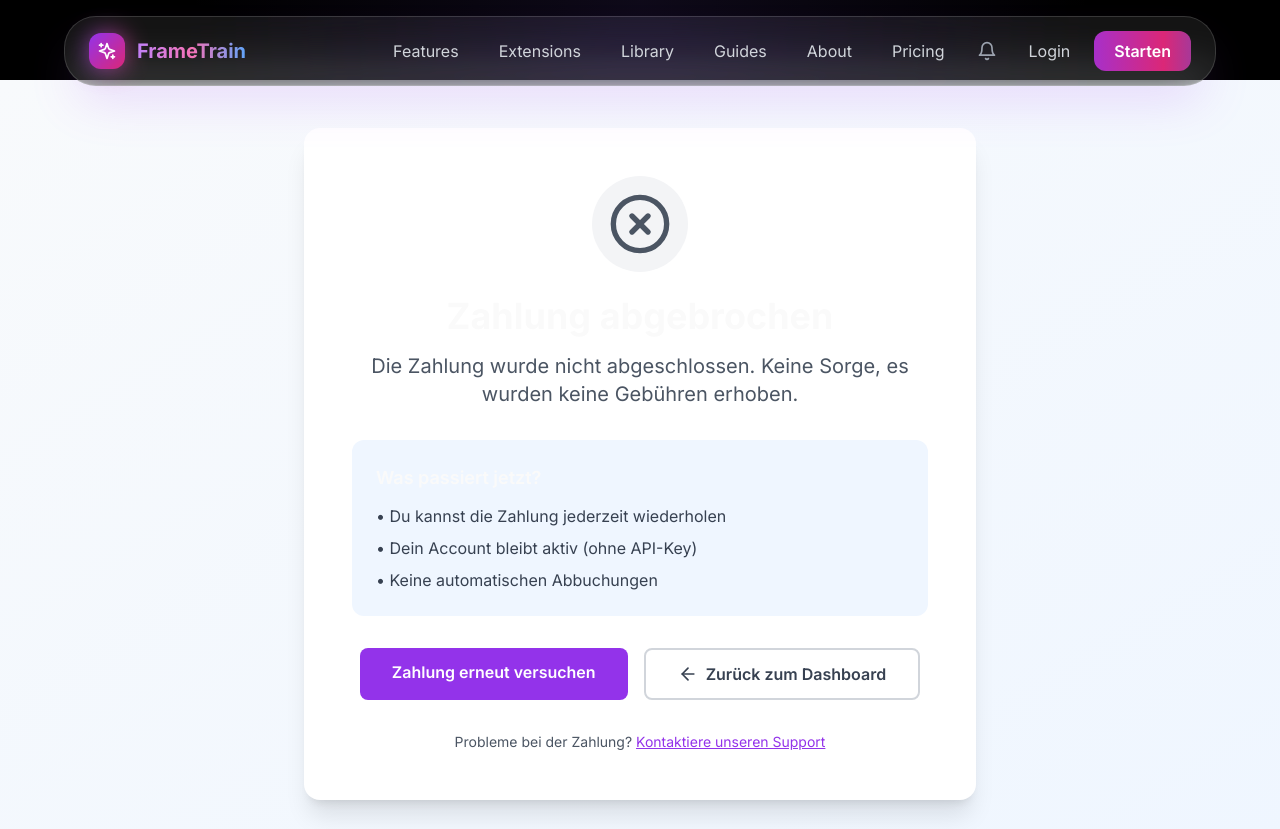
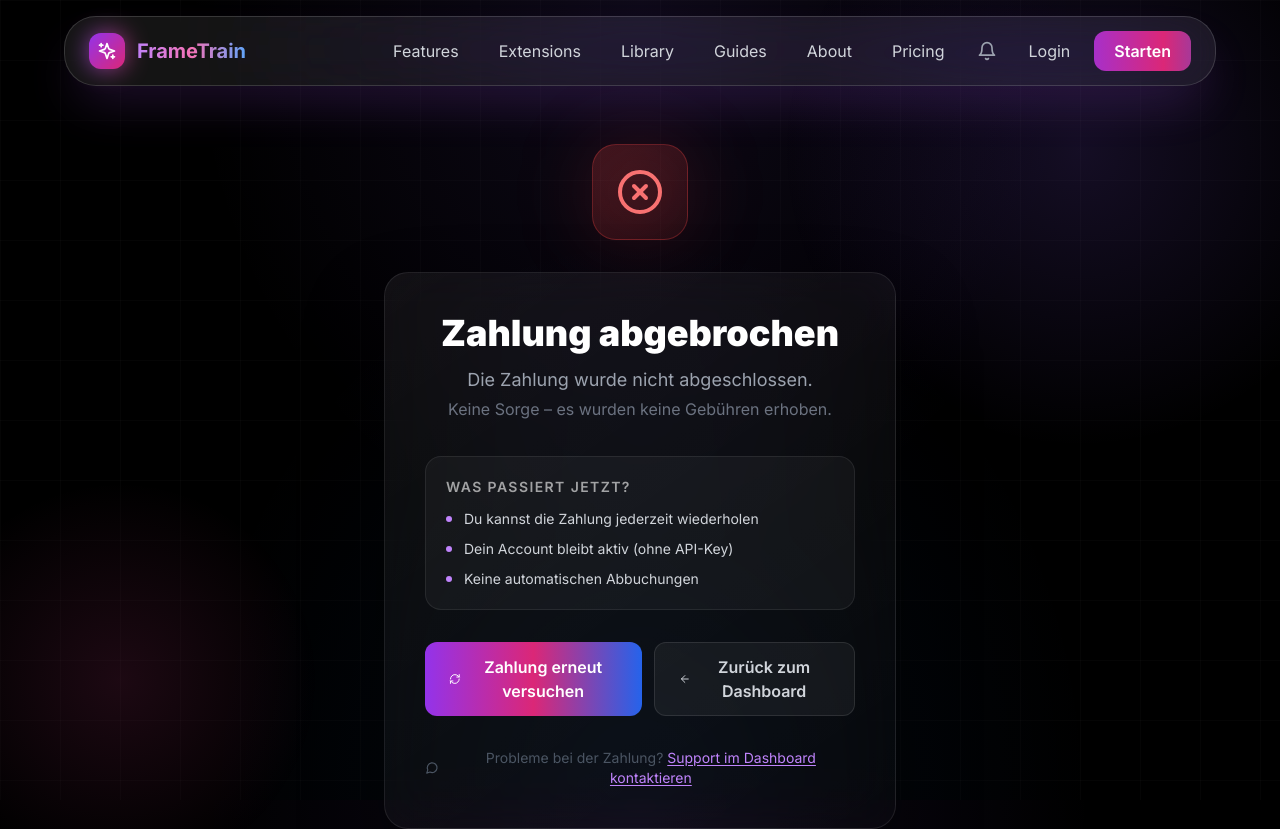
Before and after one commit to FrameSphere/FrameTrain-Website, a Next.js app: page /payment/cancel in a window 1280 px wide. Shown: the top 829 px of the page. Built offline with nearby package versions, Linux system fonts and the light colour scheme; no server answers; the database is empty.

Commit message:
Payment fixes, better design, contact support fix

```diff
--- a/src/app/dashboard/page.tsx
+++ b/src/app/dashboard/page.tsx
@@ -1,7 +1,7 @@
 'use client'
 
 import { useEffect, useState, useRef, useCallback } from 'react'
-import { useRouter } from 'next/navigation'
+import { useRouter, useSearchParams } from 'next/navigation'
 import { useAuth } from '@/contexts/AuthContext'
 import { Header } from '@/components/Header'
 import { Footer } from '@/components/Footer'
@@ -118,6 +118,7 @@ function CommunityNameErrorModal({ name, onClose }: { name: string; onClose: ()
 // ── Main Dashboard ─────────────────────────────────────────────────
 export default function DashboardPage() {
   const router = useRouter()
+  const searchParams = useSearchParams()
   const { user, isAuthenticated, loading: authLoading } = useAuth()
   const [apiKeys, setApiKeys] = useState<ApiKey[]>([])
   const [copiedKey, setCopiedKey] = useState<string | null>(null)
@@ -206,6 +207,17 @@ export default function DashboardPage() {
   }, [isAuthenticated, user])
 
   useEffect(() => { fetchAppVersion() }, [])
+
+  // ?support=open → Support-Sektion direkt aufklappen
+  useEffect(() => {
+    if (searchParams.get('support') === 'open') {
+      setSupportOpen(true)
+      // Sanft zur Support-Sektion scrollen
+      setTimeout(() => {
+        document.getElementById('support-section')?.scrollIntoView({ behavior: 'smooth', block: 'start' })
+      }, 400)
+    }
+  }, [searchParams])
 
   useEffect(() => {
     if (supportOpen) setStoredTickets(getAll())
@@ -686,7 +698,7 @@ export default function DashboardPage() {
           </div>
 
           {/* ── SUPPORT ──────────────────────────────────────────── */}
-          <div className="glass-strong rounded-2xl shadow-lg border border-white/10 overflow-hidden">
+          <div id="support-section" className="glass-strong rounded-2xl shadow-lg border border-white/10 overflow-hidden">
             {/* Header */}
             <button
               onClick={() => {
--- a/src/app/page.tsx
+++ b/src/app/page.tsx
@@ -402,7 +402,7 @@ export default function HomePage() {
                     </li>
                   ))}
                 </ul>
-                <Link href={isAuthenticated ? "/payment" : "/register"}
+                <Link href={isAuthenticated ? "/payment?plan=yearly" : "/register"}
                   className="group relative block w-full py-3 rounded-2xl overflow-hidden text-center"
                 >
                   <div className="absolute inset-0 bg-gradient-to-r from-green-600 to-emerald-600" />
--- a/src/app/payment/cancel/page.tsx
+++ b/src/app/payment/cancel/page.tsx
@@ -3,64 +3,101 @@
 import Link from 'next/link'
 import { Header } from '@/components/Header'
 import { Footer } from '@/components/Footer'
-import { XCircle, ArrowLeft } from 'lucide-react'
+import { XCircle, ArrowLeft, RefreshCw, MessageCircle } from 'lucide-react'
 
 export default function PaymentCancelPage() {
   return (
-    <div className="min-h-screen flex flex-col">
+    <div className="min-h-screen flex flex-col relative overflow-hidden">
+      {/* Background — identisch zu den anderen Seiten */}
+      <div className="fixed inset-0 pointer-events-none">
+        <div className="absolute w-[600px] h-[600px] rounded-full top-[-150px] right-[-100px]"
+          style={{ background: 'radial-gradient(circle, rgba(139,92,246,0.15) 0%, transparent 70%)' }} />
+        <div className="absolute w-[400px] h-[400px] rounded-full bottom-[-80px] left-[-80px]"
+          style={{ background: 'radial-gradient(circle, rgba(236,72,153,0.12) 0%, transparent 70%)' }} />
+        <div className="absolute inset-0"
+          style={{
+            backgroundImage:
+              'linear-gradient(rgba(255,255,255,0.02) 1px, transparent 1px), linear-gradient(90deg, rgba(255,255,255,0.02) 1px, transparent 1px)',
+            backgroundSize: '60px 60px',
+          }} />
+      </div>
+
       <Header />
 
-      <main className="flex-1 flex items-center justify-center px-4 py-12 bg-gradient-to-br from-slate-50 to-blue-50">
-        <div className="w-full max-w-2xl">
-          <div className="bg-white rounded-2xl shadow-xl p-8 md:p-12 text-center">
-            {/* Cancel Icon */}
-            <div className="flex justify-center mb-6">
-              <div className="bg-gray-100 rounded-full p-4">
-                <XCircle className="w-16 h-16 text-gray-600" />
+      <main className="flex-1 flex items-center justify-center px-4 py-16 relative">
+        <div className="w-full max-w-lg">
+
+          {/* Icon */}
+          <div className="flex justify-center mb-8">
+            <div className="relative">
+              <div className="absolute inset-0 bg-red-500/20 rounded-full blur-2xl" />
+              <div className="relative w-24 h-24 rounded-3xl flex items-center justify-center"
+                style={{ background: 'linear-gradient(135deg, rgba(239,68,68,0.2), rgba(239,68,68,0.08))', border: '1px solid rgba(239,68,68,0.3)' }}>
+                <XCircle className="w-12 h-12 text-red-400" />
               </div>
             </div>
+          </div>
 
-            {/* Cancel Message */}
-            <h1 className="text-4xl font-bold mb-4">Zahlung abgebrochen</h1>
-            <p className="text-xl text-gray-600 mb-8">
-              Die Zahlung wurde nicht abgeschlossen. Keine Sorge, es wurden keine Gebühren erhoben.
+          {/* Card */}
+          <div className="rounded-3xl p-8 md:p-10 text-center"
+            style={{
+              background: 'linear-gradient(145deg, rgba(255,255,255,0.06), rgba(255,255,255,0.02))',
+              border: '1px solid rgba(255,255,255,0.09)',
+              backdropFilter: 'blur(24px)',
+              boxShadow: '0 40px 80px rgba(0,0,0,0.4)',
+            }}>
+
+            <h1 className="text-4xl font-black text-white mb-3">Zahlung abgebrochen</h1>
+            <p className="text-gray-400 text-lg mb-8 leading-relaxed">
+              Die Zahlung wurde nicht abgeschlossen.
+              <br />
+              <span className="text-gray-500 text-base">Keine Sorge – es wurden keine Gebühren erhoben.</span>
             </p>
 
             {/* Info Box */}
-            <div className="bg-blue-50 rounded-xl p-6 mb-8 text-left">
-              <h2 className="text-lg font-semibold mb-3">Was passiert jetzt?</h2>
-              <ul className="space-y-2 text-gray-700">
-                <li>• Du kannst die Zahlung jederzeit wiederholen</li>
-                <li>• Dein Account bleibt aktiv (ohne API-Key)</li>
-                <li>• Keine automatischen Abbuchungen</li>
+            <div className="rounded-2xl p-5 mb-8 text-left"
+              style={{ background: 'rgba(255,255,255,0.04)', border: '1px solid rgba(255,255,255,0.08)' }}>
+              <h2 className="text-white font-semibold mb-3 text-sm uppercase tracking-widest opacity-60">Was passiert jetzt?</h2>
+              <ul className="space-y-2.5">
+                {[
+                  'Du kannst die Zahlung jederzeit wiederholen',
+                  'Dein Account bleibt aktiv (ohne API-Key)',
+                  'Keine automatischen Abbuchungen',
+                ].map(item => (
+                  <li key={item} className="flex items-center gap-3 text-gray-300 text-sm">
+                    <span className="w-1.5 h-1.5 rounded-full bg-purple-400 flex-shrink-0" />
+                    {item}
+                  </li>
+                ))}
               </ul>
             </div>
 
-            {/* Action Buttons */}
-            <div className="flex flex-col sm:flex-row gap-4 justify-center">
-              <Link
-                href="/payment"
-                className="px-8 py-3 bg-primary-600 text-white rounded-lg font-semibold hover:bg-primary-700 transition"
-              >
-                Zahlung erneut versuchen
+            {/* Buttons */}
+            <div className="flex flex-col sm:flex-row gap-3 justify-center mb-8">
+              <Link href="/payment"
+                className="relative group flex items-center justify-center gap-2 px-6 py-3 rounded-xl overflow-hidden font-semibold text-white">
+                <div className="absolute inset-0 bg-gradient-to-r from-purple-600 via-pink-600 to-blue-600" />
+                <RefreshCw className="relative w-4 h-4" />
+                <span className="relative">Zahlung erneut versuchen</span>
               </Link>
-              <Link
-                href="/dashboard"
-                className="px-8 py-3 border-2 border-gray-300 text-gray-700 rounded-lg font-semibold hover:bg-gray-50 transition flex items-center justify-center gap-2"
-              >
-                <ArrowLeft className="w-5 h-5" />
+              <Link href="/dashboard"
+                className="flex items-center justify-center gap-2 px-6 py-3 rounded-xl font-semibold text-gray-300 hover:text-white transition-all"
+                style={{ background: 'rgba(255,255,255,0.05)', border: '1px solid rgba(255,255,255,0.1)' }}>
+                <ArrowLeft className="w-4 h-4" />
                 Zurück zum Dashboard
               </Link>
             </div>
 
-            {/* Support Note */}
-            <div className="mt-8 text-sm text-gray-600">
-              <p>
-                Probleme bei der Zahlung?{' '}
-                <a href="mailto:support@frametrain.ai" className="text-primary-600 hover:text-primary-700 underline">
-                  Kontaktiere unseren Support
-                </a>
-              </p>
+            {/* Support */}
+            <div className="flex items-center justify-center gap-2 text-sm text-gray-600">
+              <MessageCircle className="w-3.5 h-3.5" />
+              <span>Probleme bei der Zahlung?{' '}
+                <Link
+                  href="/dashboard?support=open"
+                  className="text-purple-400 hover:text-purple-300 underline underline-offset-2 transition-colors">
+                  Support im Dashboard kontaktieren
+                </Link>
+              </span>
             </div>
           </div>
         </div>
--- a/src/app/payment/page.tsx
+++ b/src/app/payment/page.tsx
@@ -1,7 +1,7 @@
 'use client'
 
-import { useEffect, useState, useRef } from 'react'
-import { useRouter } from 'next/navigation'
+import { useEffect, useState, useRef, Suspense } from 'react'
+import { useRouter, useSearchParams } from 'next/navigation'
 import { useAuth } from '@/contexts/AuthContext'
 import { Header } from '@/components/Header'
 import {
@@ -249,15 +249,25 @@ function PriceDisplay({ visible, plan, onPlanChange }: { visible: boolean; plan:
 }
 
 // ─── Main ─────────────────────────────────────────────────────────────────────
-export default function PaymentPage() {
+function PaymentPageInner() {
   const router = useRouter()
+  const searchParams = useSearchParams()
   const { user, isAuthenticated, loading: authLoading } = useAuth()
   const [loading, setLoading] = useState(false)
   const [error, setError] = useState('')
   const [mounted, setMounted] = useState(false)
-  const [plan, setPlan] = useState<Plan>('monthly')
+  const [plan, setPlan] = useState<Plan>(() => {
+    // Wird während SSR immer 'monthly' sein; useSearchParams läuft nur client-side
+    return 'monthly'
+  })
   const [btnHovered, setBtnHovered] = useState(false)
   const [btnPressed, setBtnPressed] = useState(false)
+
+  // Plan aus URL-Param setzen (z. B. /payment?plan=yearly)
+  useEffect(() => {
+    const param = searchParams.get('plan')
+    if (param === 'yearly') setPlan('yearly')
+  }, [searchParams])
 
   useEffect(() => {
     if (!authLoading && !isAuthenticated) router.push('/login')
@@ -615,3 +625,12 @@ export default function PaymentPage() {
     </>
   )
 }
+
+// useSearchParams benötigt Suspense-Boundary in Next.js
+export default function PaymentPage() {
+  return (
+    <Suspense>
+      <PaymentPageInner />
+    </Suspense>
+  )
+}
```
